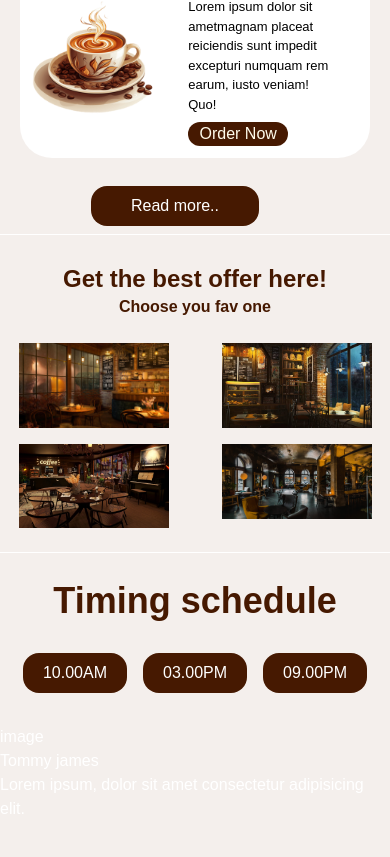
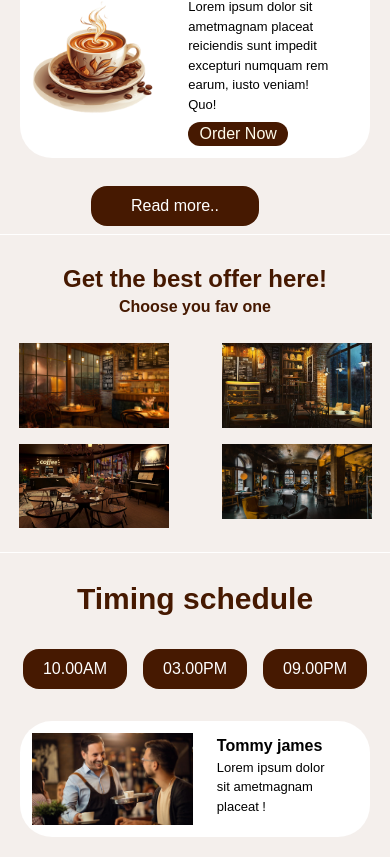
Before and after one commit to preetivithal2/CoFFee.., a Next.js app: page / in a window 390 px wide. Shown: the part 1203-2060 px from the top of the page. Before the commit the page ends 2024 px from the top, so only its background shows below. Built offline with nearby package versions, Linux system fonts and the light colour scheme.

Commit message:
coffee mobile step 3 done

```diff
--- a/app/_components/Offer.tsx
+++ b/app/_components/Offer.tsx
@@ -30,7 +30,7 @@ const Offer = () => {
             <div>
                 <div>
                     <div className='flex items-center justify-center mt-7'>
-                        <h1 className='text-[#461901] font-bold text-4xl'>Timing schedule</h1>
+                        <h1 className='text-[#461901] font-bold text-3xl'>Timing schedule</h1>
                     </div>
                 </div>
                 <div className='flex items-center justify-center m-6'>
@@ -39,13 +39,21 @@ const Offer = () => {
                     <button className='bg-[#461901] color-white rounded-2xl px-5 py-2 m-2'>09.00PM</button>
                 </div>
             </div>
-            <div>
-                <div>image</div>
+
+            <div className='bg-white text-black flex items-center justify-center rounded-4xl m-5 p-3'>
                 <div>
-                    <h1>Tommy james</h1>
-                    <p>Lorem ipsum, dolor sit amet consectetur adipisicing elit.</p>
+                    <Image src={"/feedback.jpg"} alt="serice image" width={300} height={300} />
+                </div>
+                <div>
+                    <div className='mx-6'>
+                        <h1 className='text-1xl font-bold'>Tommy james</h1>
+                        <p className='text-[13px] text-gray'>Lorem ipsum dolor sit ametmagnam placeat !</p>
+                    </div>
+                    <div className='bg-amber-950 text-amber-50 rounded-full flex items-center justify-center w-25 px-2 mx-6 mt-2' >
+                    </div>
                 </div>
             </div>
+
         </div>
     )
 }
```
Also changed, not shown: public/feedback.jpg (added).
